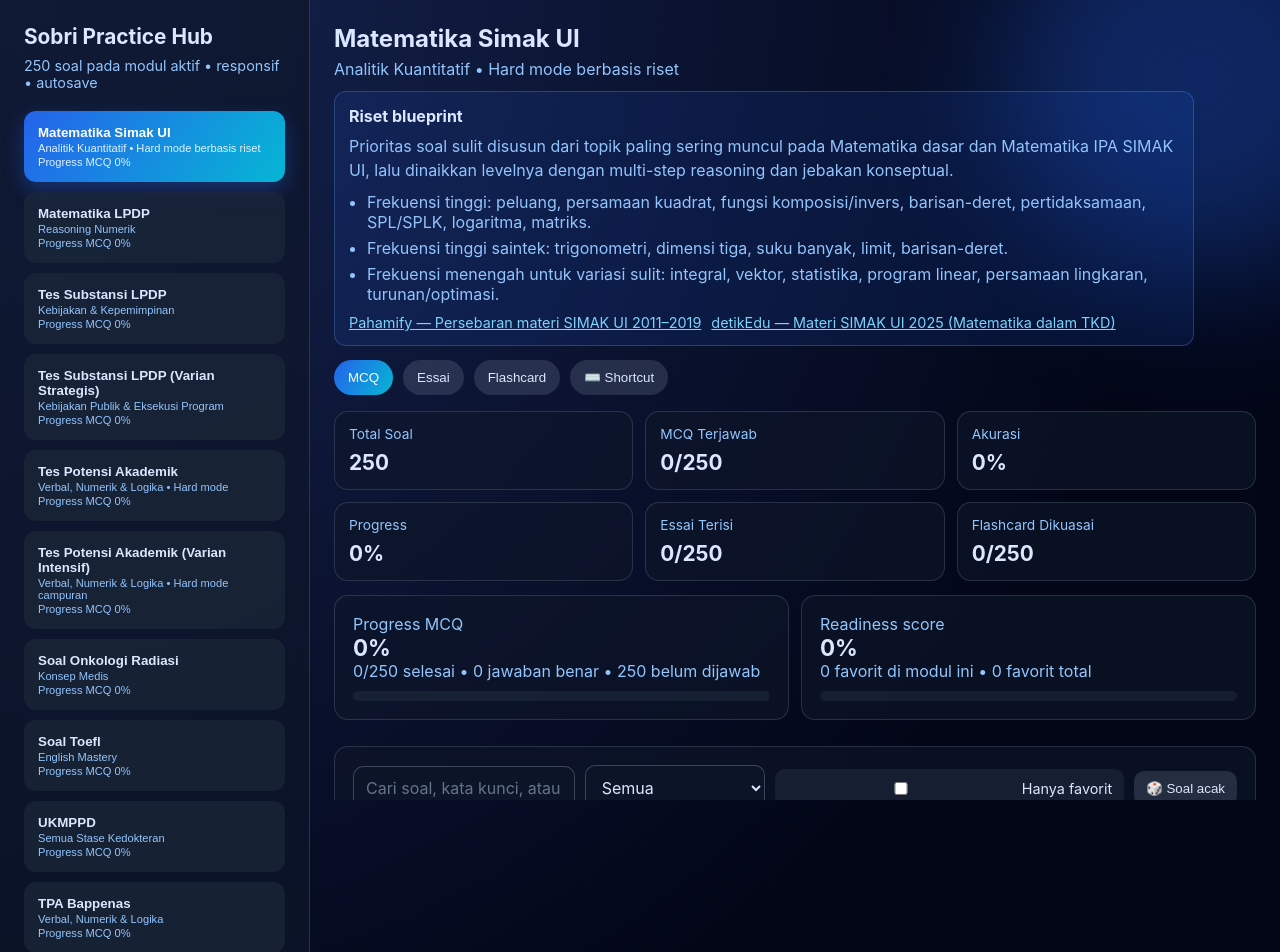
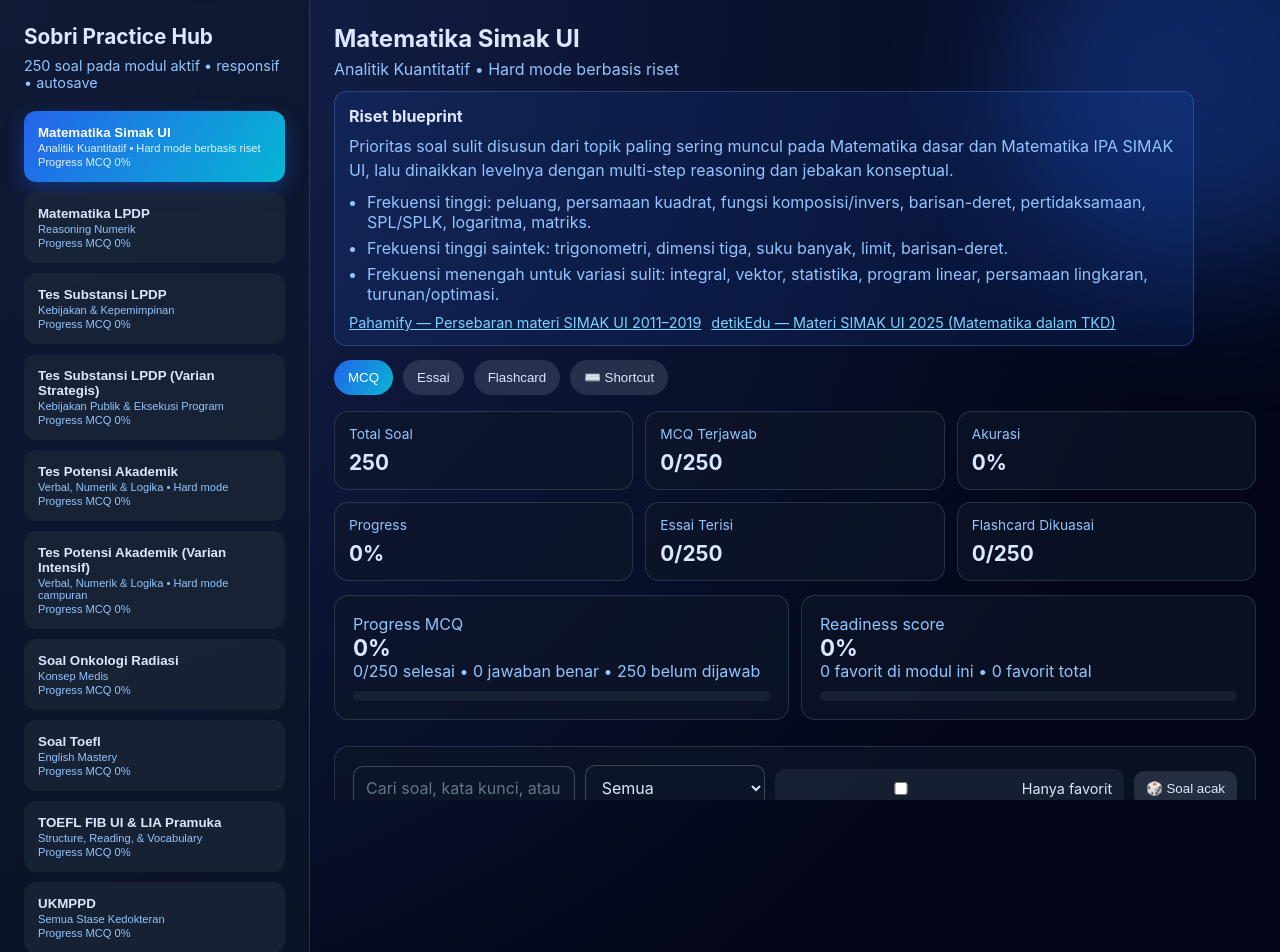
Before and after one commit to sobri3195/Web-Soal-Rutin-Sobri, a React (Vite) app: page / in a window 1280 px wide. Shown: the top 952 px of the page. Built offline with nearby package versions, Linux system fonts and the light colour scheme.

Commit message:
Add 100-question TOEFL FIB UI & LIA Pramuka module

```diff
--- a/src/questionBank.js
+++ b/src/questionBank.js
@@ -11,6 +11,7 @@
   { name: 'Tes Potensi Akademik (Varian Intensif)', tag: 'Verbal, Numerik & Logika • Hard mode campuran', questionCount: 200 },
   { name: 'Soal Onkologi Radiasi', tag: 'Konsep Medis', questionCount: 200 },
   { name: 'Soal Toefl', tag: 'English Mastery', questionCount: 200 },
+  { name: 'TOEFL FIB UI & LIA Pramuka', tag: 'Structure, Reading, & Vocabulary', questionCount: 100 },
   { name: 'UKMPPD', tag: 'Semua Stase Kedokteran', questionCount: 150 },
   { name: 'TPA Bappenas', tag: 'Verbal, Numerik & Logika', questionCount: 100 },
   { name: 'TPA Simak UI Paskasarjana', tag: 'Verbal, Numerik & Logika', questionCount: 100 },
@@ -127,6 +128,21 @@
       {
         label: 'ETS — TOEFL iBT Reading question types (Inference and Rhetorical Purpose)',
         url: 'https://www.br.ets.org/toefl/test-takers/ibt/about/content/reading.html/ets.html',
+      },
+    ],
+  },
+  'TOEFL FIB UI & LIA Pramuka': {
+    summary: 'Modul ini fokus pada pola yang umum dipakai di kelas persiapan TOEFL FIB UI dan LIA Pramuka: structure, vocabulary akademik, dan reading inference.',
+    priorities: [
+      'Structure menekankan agreement, clause reduction, inversion, serta subjunctive yang sering muncul di latihan TOEFL.',
+      'Vocabulary diarahkan ke diksi akademik berfrekuensi tinggi dengan distraktor makna yang berdekatan.',
+      'Reading comprehension menekankan main idea, detail tersirat, inference, dan rhetorical purpose.',
+      'Jumlah soal dibatasi 100 butir agar sesuai format latihan intensif. ',
+    ],
+    sources: [
+      {
+        label: 'ETS — TOEFL iBT Test Content and Structure',
+        url: 'https://www.ets.org/toefl/test-takers/ibt/about/content/',
       },
     ],
   },
@@ -2422,6 +2438,7 @@
     case 'Soal Onkologi Radiasi':
       return createAdvancedOncologyQuestion(moduleName, index);
     case 'Soal Toefl':
+    case 'TOEFL FIB UI & LIA Pramuka':
       return createAdvancedToeflQuestion(moduleName, index);
     case 'IELTS':
       return createAdvancedIeltsQuestion(moduleName, index);
@@ -2479,6 +2496,11 @@
     lenses: ['untuk target skor tinggi', 'untuk menghindari jebakan distraktor', 'untuk membaca cepat namun akurat', 'untuk revisi mandiri'],
     scenarios: ['beri contoh kalimat baru', 'jelaskan error pattern umum', 'bandingkan jawaban benar dan hampir benar'],
   },
+  'TOEFL FIB UI & LIA Pramuka': {
+    themes: ['main idea & detail', 'inference reading', 'advanced structure', 'subject-verb agreement', 'academic vocabulary precision'],
+    lenses: ['untuk drill kelas intensif', 'untuk review mandiri', 'untuk target skor tinggi'],
+    scenarios: ['beri contoh kalimat baru', 'jelaskan jebakan grammar', 'bandingkan opsi paling tepat'],
+  },
   UKMPPD: {
     themes: ['prioritas stabilisasi', 'penentuan diagnosis kerja', 'indikasi rujukan emergensi', 'pemilihan terapi awal', 'interpretasi red flags'],
     lenses: ['pada layanan primer', 'di IGD rujukan', 'saat sumber daya terbatas', 'pada pasien dengan komorbid'],
@@ -2520,6 +2542,7 @@
   'Tes Potensi Akademik (Varian Intensif)': ['Pisahkan premis eksplisit dan implisit.', 'Jelaskan mengapa distraktor tampak meyakinkan.', 'Tulis langkah bernalar, bukan hanya hasil.'],
   'Soal Onkologi Radiasi': ['Masukkan tujuan biologis dan konsekuensi klinis.', 'Bandingkan manfaat dan toksisitas.', 'Gunakan istilah teknis secara presisi.'],
   'Soal Toefl': ['Berikan contoh akademik, bukan percakapan kasual.', 'Soroti jebakan grammar atau inference.', 'Bandingkan opsi tepat dan hampir tepat.'],
+  'TOEFL FIB UI & LIA Pramuka': ['Prioritaskan gaya soal TOEFL klasik.', 'Soroti pola structure yang sering tertukar.', 'Jelaskan alasan eliminasi distraktor.'],
   UKMPPD: ['Utamakan keselamatan pasien dan waktu kritis.', 'Sebutkan red flag, diagnosis kerja, lalu tindakan.', 'Bedakan stabilisasi dari terapi definitif.'],
   'TPA Bappenas': ['Buat pola berpikir yang dapat diulang.', 'Tekankan efisiensi keputusan.', 'Cantumkan kesalahan umum yang harus dihindari.'],
   IELTS: ['Selaraskan jawaban dengan band descriptor.', 'Tunjukkan struktur respons yang jelas.', 'Berikan contoh frasa akademik yang natural.'],
@@ -2552,6 +2575,7 @@
   'Tes Potensi Akademik (Varian Intensif)': ['premis', 'inferensi', 'analogi', 'fallacy', 'eliminasi opsi', 'pola campuran', 'data sufficiency', 'rasio tabel', 'asumsi', 'constraint'],
   'Soal Onkologi Radiasi': ['4R radiobiologi', 'CTV/PTV', 'IMRT', 'LET', 'OER', 'toxicity grading'],
   'Soal Toefl': ['subjunctive', 'inversion', 'rhetorical purpose', 'inference', 'collocation', 'hedging'],
+  'TOEFL FIB UI & LIA Pramuka': ['structure', 'agreement', 'inference', 'main idea', 'vocabulary', 'rhetorical purpose'],
   UKMPPD: ['triase', 'red flag', 'reperfusi', 'rehidrasi', 'MgSO4', 'door-to-CT'],
   'TPA Bappenas': ['silogisme', 'deret', 'interpretasi tabel', 'synonym precision', 'assumption check', 'time strategy', 'rasio', 'strengthening'],
   IELTS: ['Task Response', 'Cohesion', 'Lexical Resource', 'Band 7 evidence', 'Part 3 development', 'overview statement'],
```
